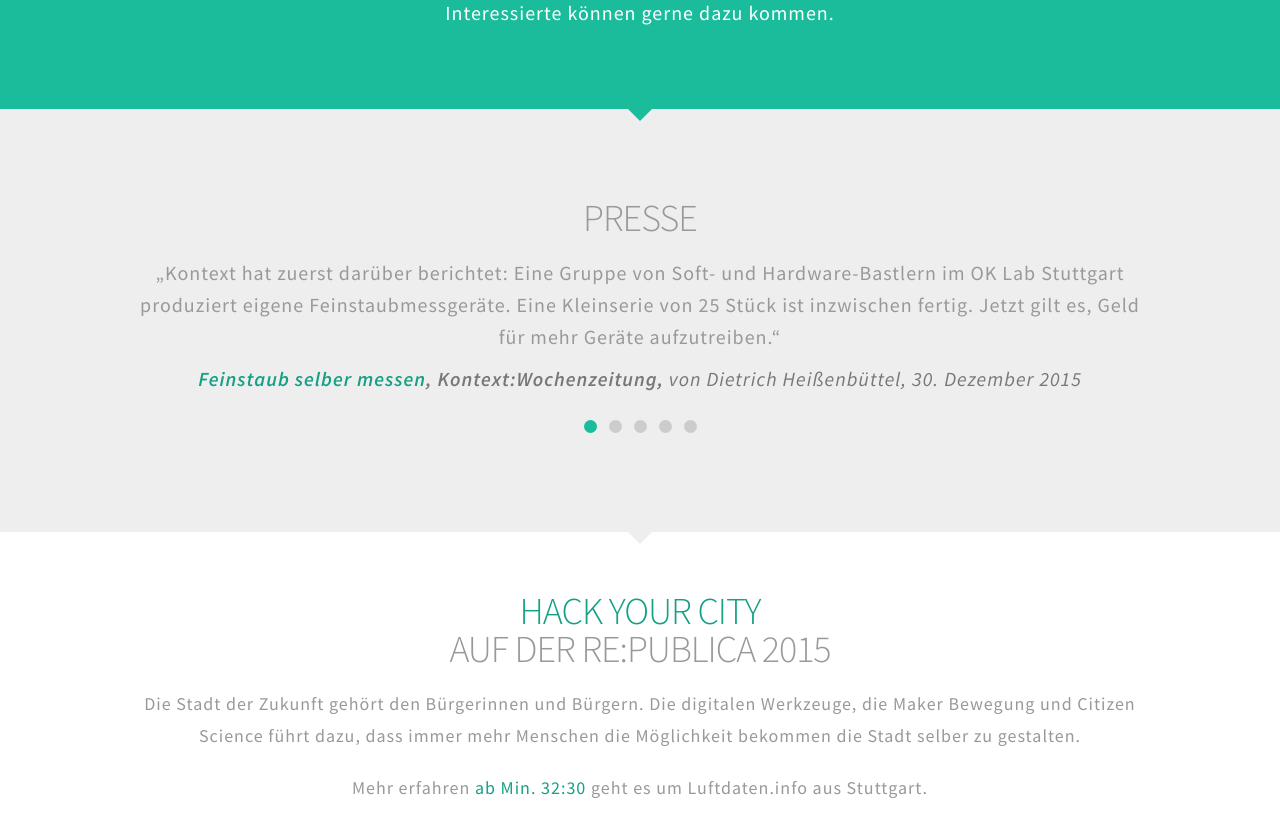
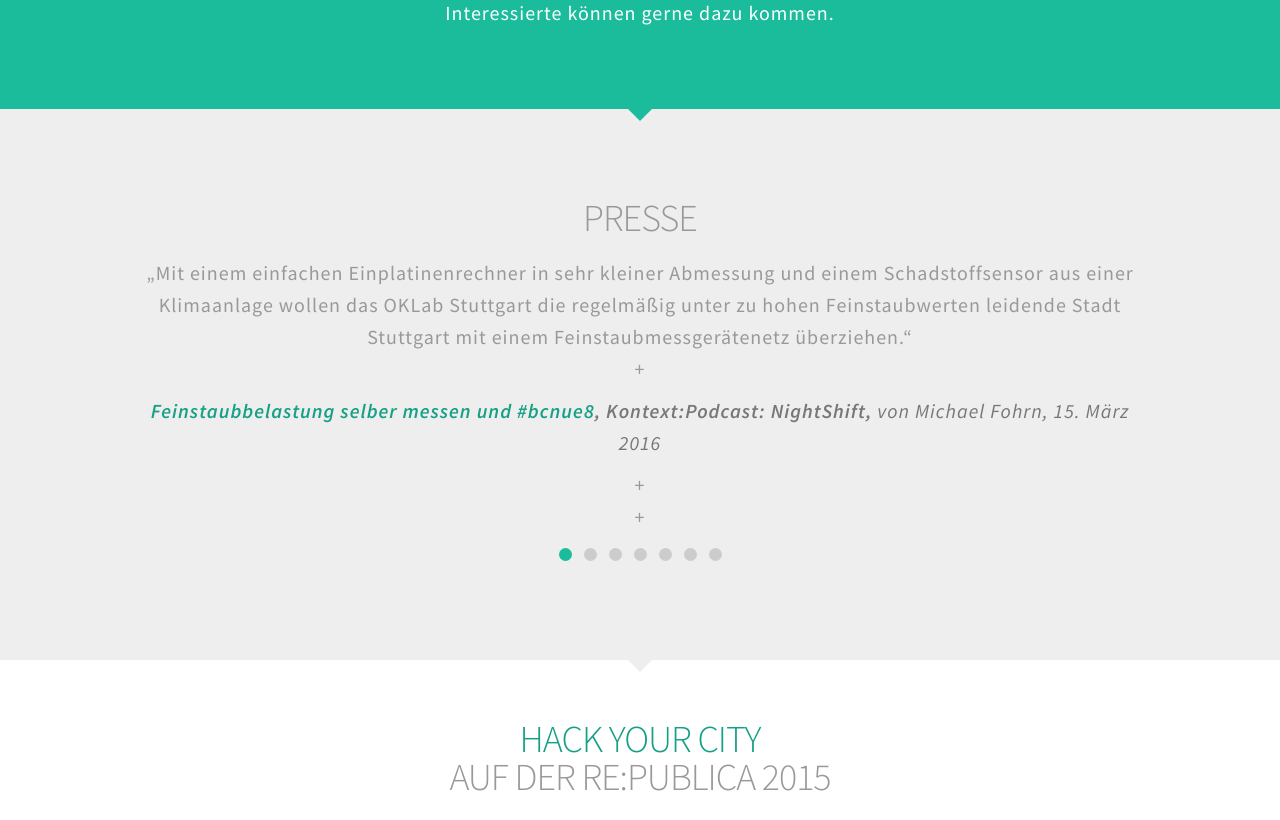
Before and after one commit to opendata-stuttgart/luftdaten.info, a Jekyll site: the page built from index.html, in a window 1280 px wide and 900 px high, scrolled down 1651 px, cut to the strip 0-820 px from the top of the window. Built offline with Jekyll 4.4.1, drawn with Linux system fonts in a browser that asks for light colours.

Commit message:
Update index.html
2 Presse hinzugefügt

```diff
--- a/index.html
+++ b/index.html
@@ -75,6 +75,14 @@ https://www.betterplace.org/de/projects/38071-300-feinstaub-messgerate/manage/if
     <h2>Presse</h2>
     <div id="commentslider" class="owl-carousel">
       <div class="item">
+        <p>&bdquo;Mit einem einfachen Einplatinenrechner in sehr kleiner Abmessung und einem Schadstoffsensor aus einer Klimaanlage wollen das OKLab Stuttgart die regelmäßig unter zu hohen Feinstaubwerten leidende Stadt Stuttgart mit einem Feinstaubmessgerätenetz überziehen.&ldquo;</p>
+ +        <p class="author"><strong><a href="http://openbusinessradio.de/podcast-nightshift-feinstaubbelastung-selber-messen-und-bcnue8/l" target="_blank">Feinstaubbelastung selber messen und #bcnue8</a>, Kontext:Podcast: NightShift, </strong>von Michael Fohrn, 15. März 2016</p>
+ +    </div>
+ +    <div class="item">
+ +        <p>&bdquo;Wenn es um die Luft geht, ist Stuttgart Deutschlands dreckigste Stadt. Aktivisten wollen mehr über den Feinstaub wissen und planen ein Messnetz, das Daten in Echtzeit liefern kann.&ldquo;</p>
+ +        <p class="author"><strong><a href="http://www.swr.de/swr2/programm/sendungen/wissen/wenn-buerger-feinstaub-selber-messen-dicke-luft-in-stuttgart/-/id=660374/did=17135824/nid=660374/18uvbqv/index.html" target="_blank">Dicke Luft in Stuttgart</a>, Kontext:SWR Radio, </strong>von Nicola Wettmarshausen Stand: 17.3.2016</p>
+ +    </div>
+      <div class="item">
         <p>&bdquo;Kontext hat zuerst darüber berichtet: Eine Gruppe von Soft- und Hardware-Bastlern im OK Lab Stuttgart produziert eigene Feinstaubmessgeräte. Eine Kleinserie von 25 Stück ist inzwischen fertig. Jetzt gilt es, Geld für mehr Geräte aufzutreiben.&ldquo;</p>
         <p class="author"><strong><a href="http://www.kontextwochenzeitung.de/gesellschaft/248/feinstaub-selber-messen-3349.html" target="_blank">Feinstaub selber messen</a>, Kontext:Wochenzeitung, </strong>von Dietrich Heißenbüttel, 30. Dezember 2015</p>
       </div>
```
